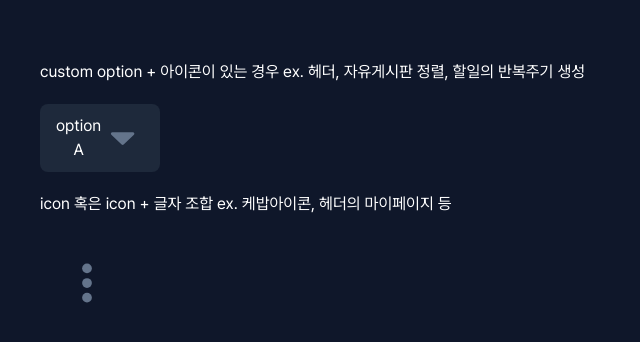
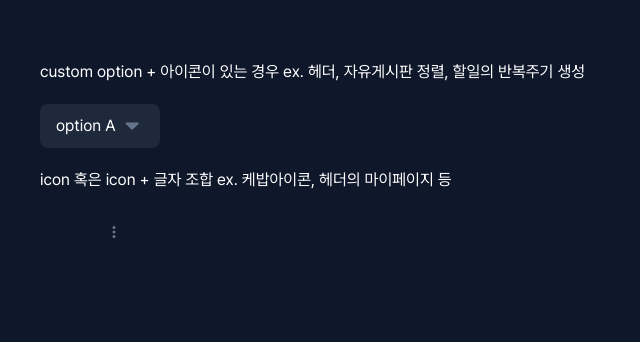
Before and after one commit to codeit18-4-5/Plango, a Next.js app: page /components/dropdown in a window 1280 px wide. Shown: the top 342 px of the page, without its empty margins (0-640 px from the left). Built offline with nearby package versions, Linux system fonts and the light colour scheme.

Commit message:
refactor: #36 demo page 아이콘 span으로 감싸줌

```diff
--- a/src/app/(routes)/components/dropdown/page.tsx
+++ b/src/app/(routes)/components/dropdown/page.tsx
@@ -30,7 +30,9 @@ function DropdownDemo() {
         </p>
         <Dropdown size="md" selected={selected} setSelected={setSelected} className="z-20">
           <Dropdown.TriggerSelect isIcon={true} intent="select">
-            <IcDropdown />
+            <span className="w-[24px]">
+              <IcDropdown />
+            </span>
           </Dropdown.TriggerSelect>
           <Dropdown.Menu>
             {options.map(option => (
@@ -51,7 +53,9 @@ function DropdownDemo() {
         <p className="my-[20px]">icon 혹은 icon + 글자 조합 ex. 케밥아이콘, 헤더의 마이페이지 등</p>
         <Dropdown size="sm" className="z-10">
           <Dropdown.TriggerIcon intent="icon">
-            <IcKebab />
+            <span className="w-[24px]">
+              <IcKebab />
+            </span>
           </Dropdown.TriggerIcon>
           <Dropdown.Menu>
             <Dropdown.Option align="center">수정하기</Dropdown.Option>
```
